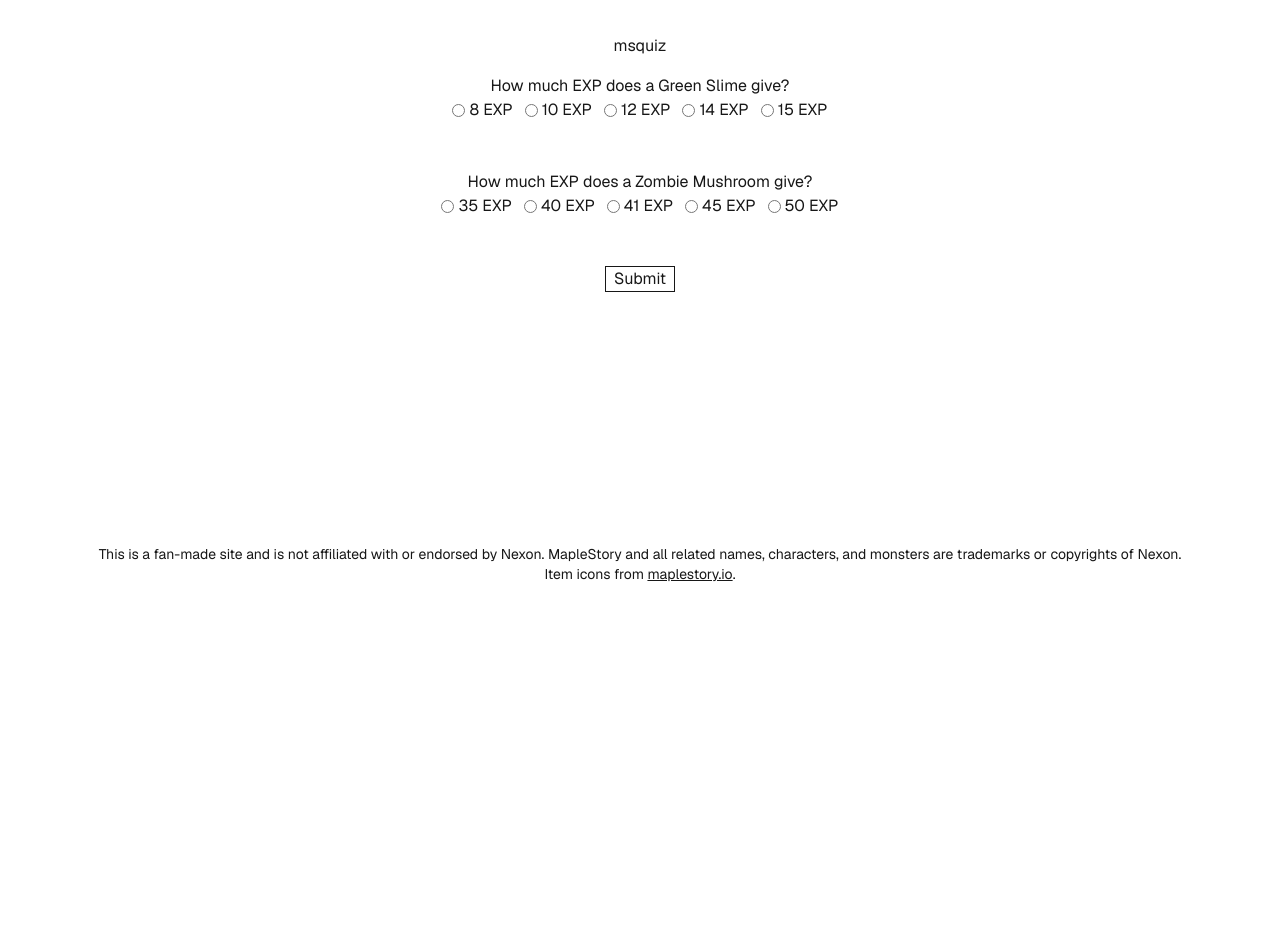
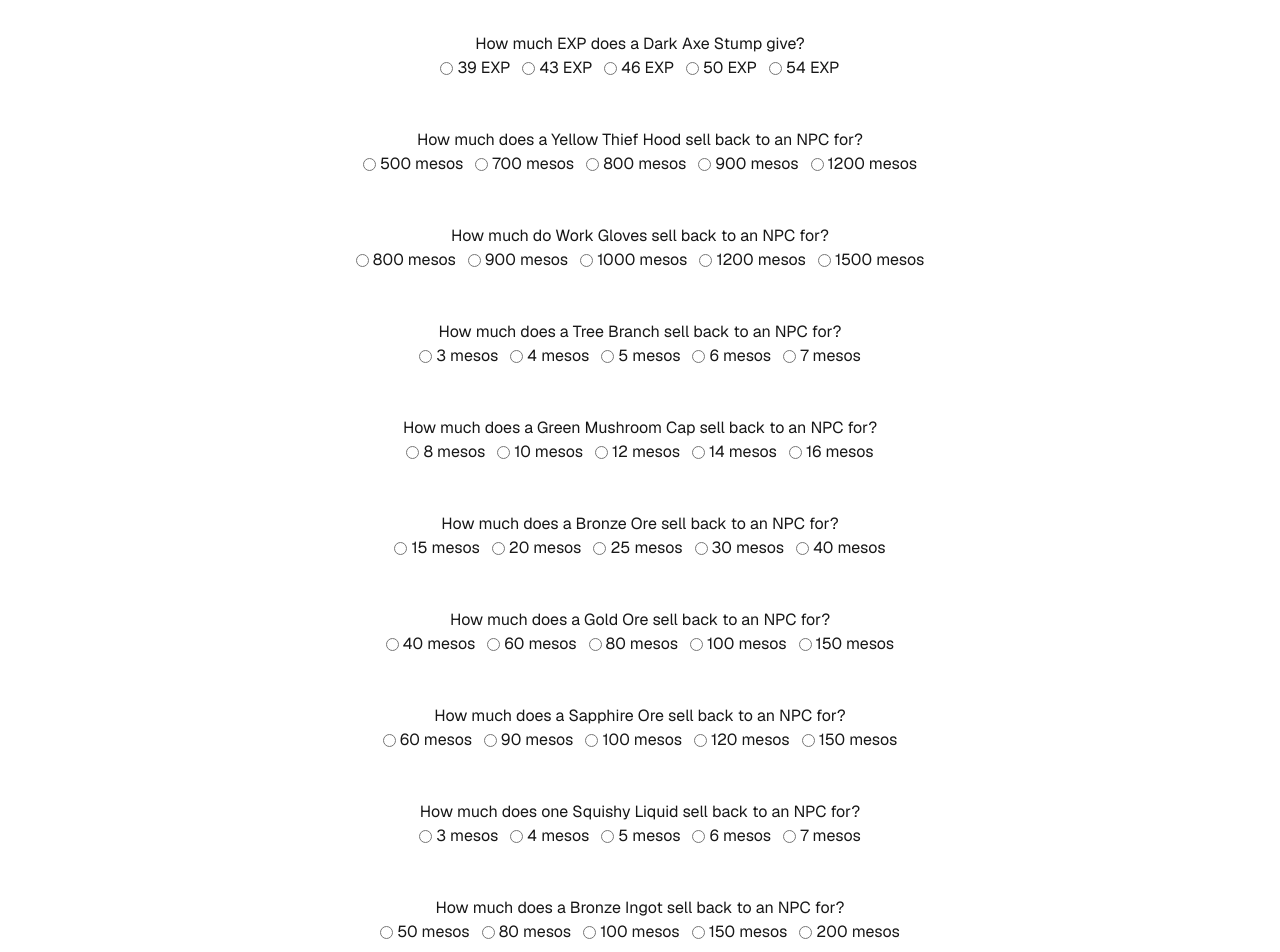
Before and after one commit to jarrensj/msquiz, a Next.js app: page / in a window 1280 px wide. Shown: the part 200-1152 px from the top of the page. Before the commit the page ends 800 px from the top, so only its background shows below. Built offline with nearby package versions, Linux system fonts and the light colour scheme.

Commit message:
feat: add Dark Axe Stump EXP and 11 sell-back quiz questions (#25)

```diff
--- a/app/page.tsx
+++ b/app/page.tsx
@@ -13,6 +13,78 @@ const questions = [
     unit: "EXP",
     options: [35, 40, 41, 45, 50],
   },
+  {
+    question: "How much EXP does a Dark Axe Stump give?",
+    answer: 43,
+    unit: "EXP",
+    options: [39, 43, 46, 50, 54],
+  },
+  {
+    question: "How much does a Yellow Thief Hood sell back to an NPC for?",
+    answer: 900,
+    unit: "mesos",
+    options: [500, 700, 800, 900, 1200],
+  },
+  {
+    question: "How much do Work Gloves sell back to an NPC for?",
+    answer: 1200,
+    unit: "mesos",
+    options: [800, 900, 1000, 1200, 1500],
+  },
+  {
+    question: "How much does a Tree Branch sell back to an NPC for?",
+    answer: 5,
+    unit: "mesos",
+    options: [3, 4, 5, 6, 7],
+  },
+  {
+    question: "How much does a Green Mushroom Cap sell back to an NPC for?",
+    answer: 14,
+    unit: "mesos",
+    options: [8, 10, 12, 14, 16],
+  },
+  {
+    question: "How much does a Bronze Ore sell back to an NPC for?",
+    answer: 20,
+    unit: "mesos",
+    options: [15, 20, 25, 30, 40],
+  },
+  {
+    question: "How much does a Gold Ore sell back to an NPC for?",
+    answer: 60,
+    unit: "mesos",
+    options: [40, 60, 80, 100, 150],
+  },
+  {
+    question: "How much does a Sapphire Ore sell back to an NPC for?",
+    answer: 120,
+    unit: "mesos",
+    options: [60, 90, 100, 120, 150],
+  },
+  {
+    question: "How much does one Squishy Liquid sell back to an NPC for?",
+    answer: 6,
+    unit: "mesos",
+    options: [3, 4, 5, 6, 7],
+  },
+  {
+    question: "How much does a Bronze Ingot sell back to an NPC for?",
+    answer: 100,
+    unit: "mesos",
+    options: [50, 80, 100, 150, 200],
+  },
+  {
+    question: "How much does a Diamond Ore sell back to an NPC for?",
+    answer: 240,
+    unit: "mesos",
+    options: [120, 180, 200, 240, 300],
+  },
+  {
+    question: "How much does a Bronze Koif sell back to an NPC for?",
+    answer: 600,
+    unit: "mesos",
+    options: [400, 450, 500, 600, 700],
+  },
 ];
 
 export default function Home() {
--- a/app/question.tsx
+++ b/app/question.tsx
@@ -18,7 +18,7 @@ export default function Question({
       className="flex flex-col items-center gap-2"
     >
       <legend className="text-center">{question}</legend>
-      <div className="flex gap-3">
+      <div className="flex flex-wrap justify-center gap-3">
         {options.map((option) => (
           // Bold because browsers barely mark the checked radio once it's disabled.
           <label
```
